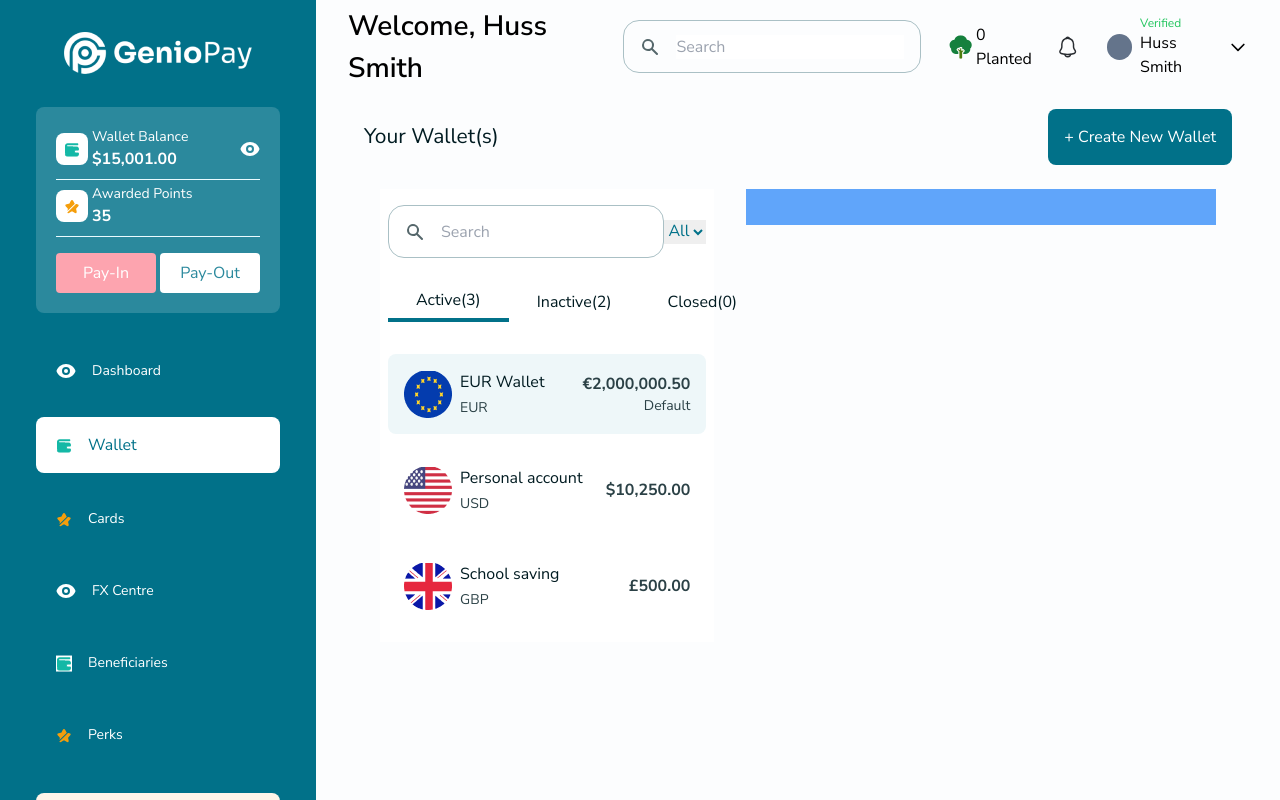
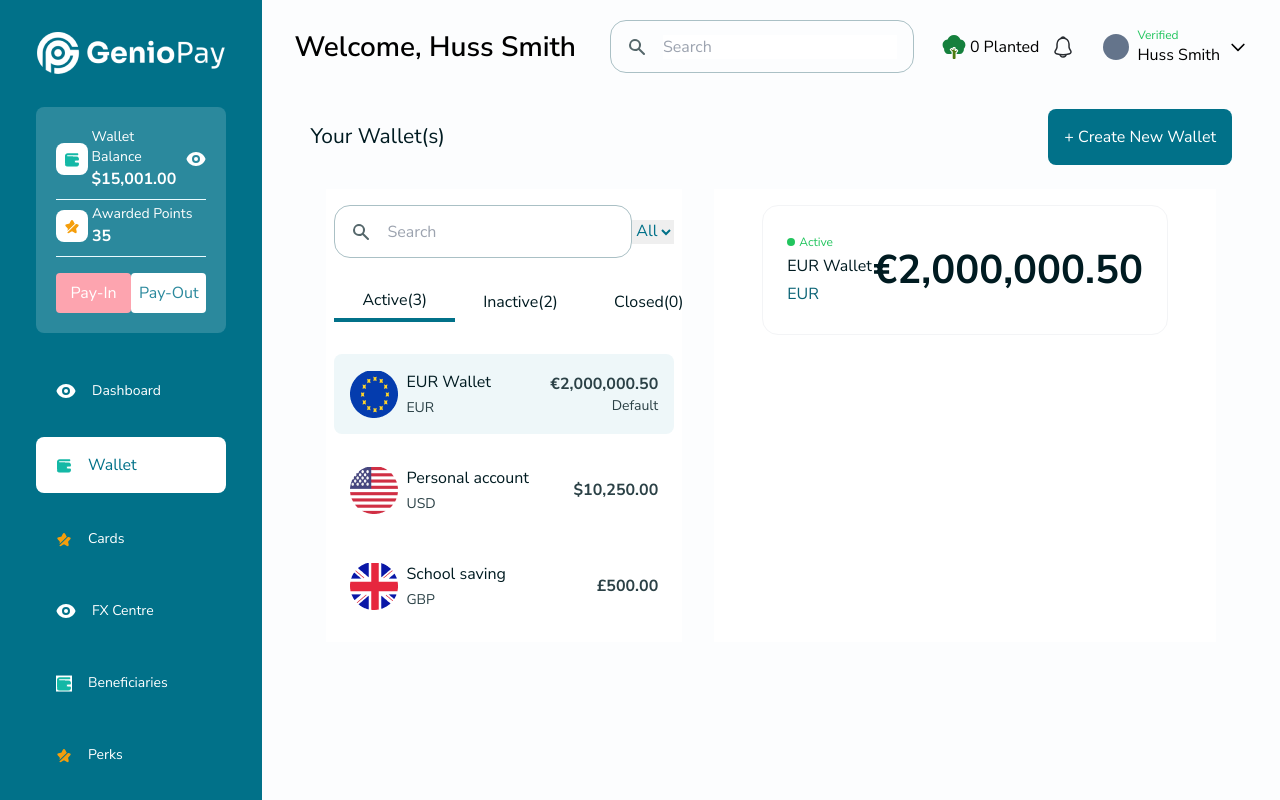
Before and after one commit to mcajongbah/geniopay, a React (Vite) app: page /wallet in a window 1280 px wide. Built offline with nearby package versions, Linux system fonts and the light colour scheme.

Commit message:
added a few sections to wallet page

```diff
--- a/src/pages/Wallet.tsx
+++ b/src/pages/Wallet.tsx
@@ -80,7 +80,19 @@ const Wallet: React.FC<WalletProps> = ({}) => {
             </div>
           </div>
         </div>
-        <div className="w-3/5 bg-blue-400 h-9 p-4"></div>
+        <div className="w-3/5 px-12 py-4 bg-white">
+          <div className="flex justify-between rounded-2xl px-6 py-7 border border-[#F3F4F6] items-center">
+            <div className="flex flex-col space-y-1">
+              <div className="flex items-center space-x-1">
+                <span className="w-2 h-2 rounded-full bg-green-500"></span>
+                <p className="text-green-500 text-xs">Active</p>
+              </div>
+              <p className="text-base text-[#001B21]">EUR Wallet</p>
+              <p className="text-base text-[#0A6375]">EUR</p>
+            </div>
+            <p className="text-[40px] text-[#001B21] font-extrabold">€2,000,000.50</p>
+          </div>
+        </div>
       </div>
     </div>
   );
```
